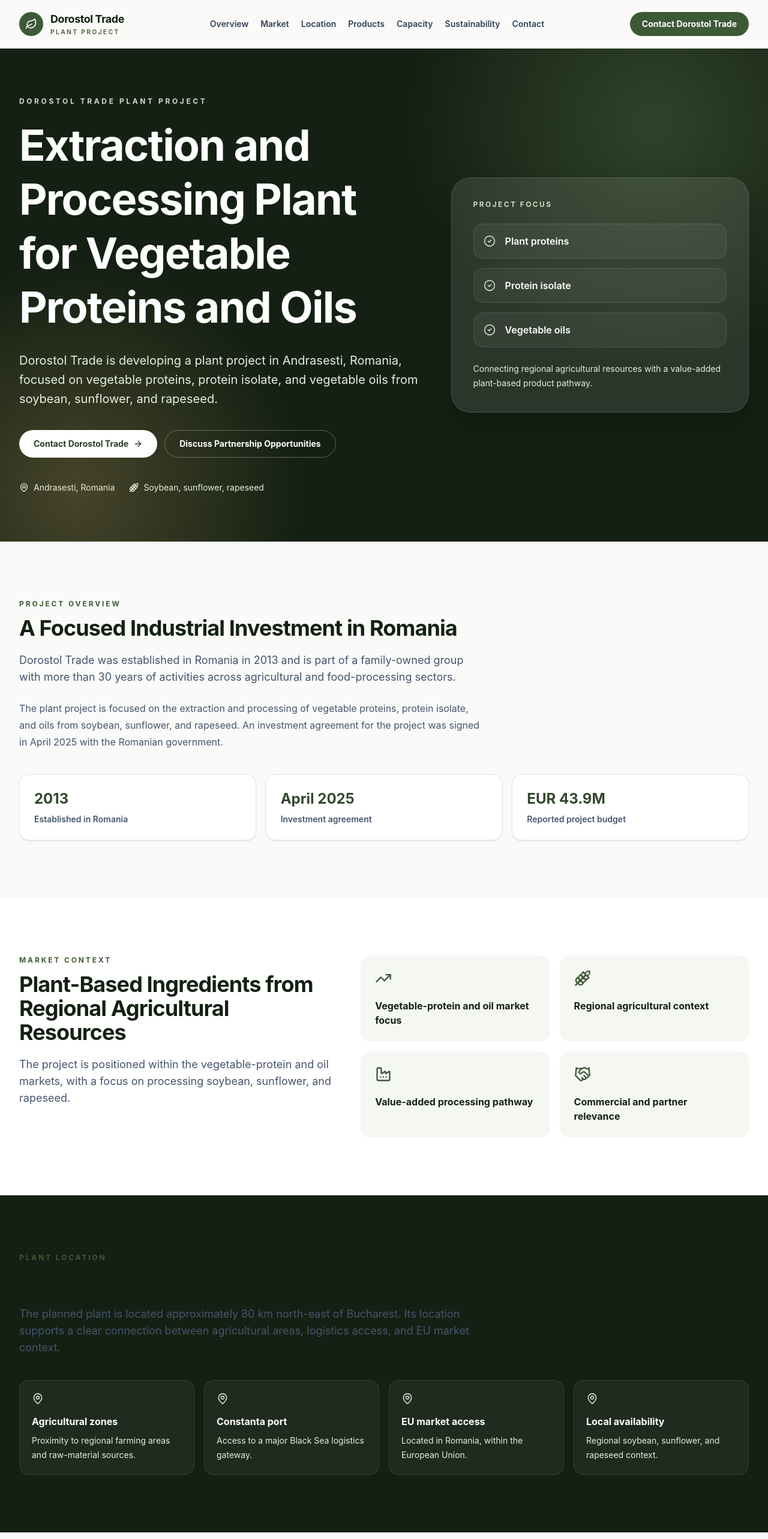
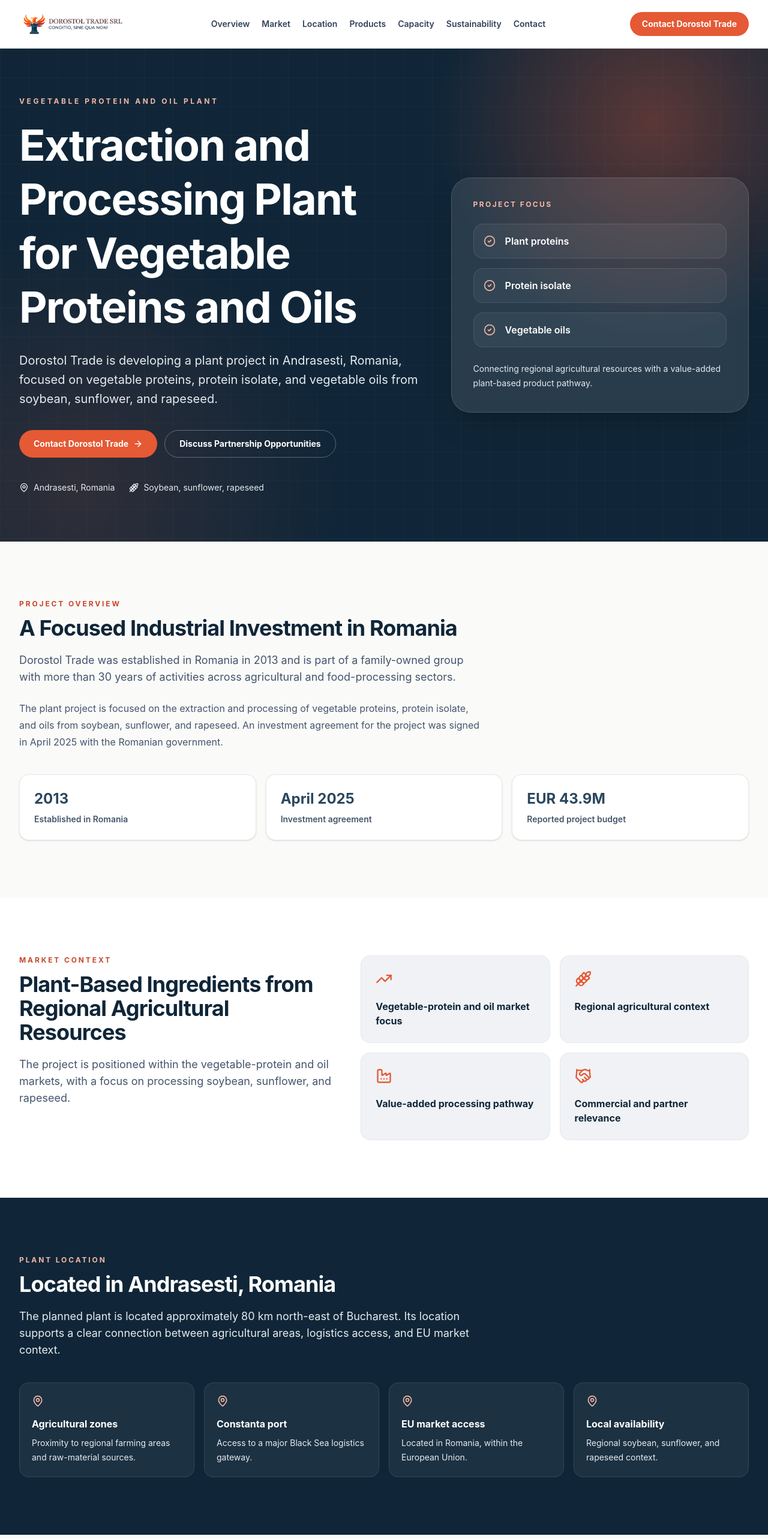
Before and after one commit to GROZILCHO/dorostol_trade_website, a React (Vite) app in the folder dorostol-trade-website/: page / in a window 1280 px wide. Shown: the top 2566 px of the page at 60% size. Built offline with nearby package versions, Linux system fonts and the light colour scheme.

Commit message:
feat: align frontend with Dorostol brand identity

```diff
--- a/dorostol-trade-website/index.html
+++ b/dorostol-trade-website/index.html
@@ -2,7 +2,7 @@
 <html lang="en">
   <head>
     <meta charset="UTF-8" />
-    <link rel="icon" type="image/x-icon" href="/favicon.ico" />
+    <link rel="icon" type="image/png" href="/assets/brand/dorostol-mark.png" />
     <meta name="viewport" content="width=device-width, initial-scale=1.0" />
     <title>Dorostol Trade | Vegetable Protein and Oil Plant Project</title>
     <meta
--- a/dorostol-trade-website/src/App.css
+++ b/dorostol-trade-website/src/App.css
@@ -5,8 +5,8 @@
 body {
   margin: 0;
   min-width: 320px;
-  background: #fafaf9;
-  color: #0f172a;
+  background: #f8faf7;
+  color: #2a2a2a;
   font-family: Inter, ui-sans-serif, system-ui, -apple-system, BlinkMacSystemFont, "Segoe UI", sans-serif;
 }
 
@@ -15,6 +15,6 @@
 }
 
 ::selection {
-  background: #ccddc3;
-  color: #142013;
+  background: #f5b7a5;
+  color: #102638;
 }
--- a/dorostol-trade-website/src/components/layout/Footer.jsx
+++ b/dorostol-trade-website/src/components/layout/Footer.jsx
@@ -1,18 +1,14 @@
-import { Leaf, Mail, Phone } from 'lucide-react'
+import { Mail, Phone } from 'lucide-react'
 
 const Footer = () => (
   <footer className="bg-brand-950 text-white">
     <div className="mx-auto grid max-w-7xl gap-10 px-4 py-12 sm:px-6 md:grid-cols-[1.4fr_1fr] lg:px-8">
       <div>
-        <div className="mb-4 flex items-center gap-3">
-          <span className="flex size-10 items-center justify-center rounded-full bg-white/10">
-            <Leaf className="size-5" aria-hidden="true" />
-          </span>
-          <div>
-            <p className="text-lg font-bold">Dorostol Trade</p>
-            <p className="text-xs font-semibold uppercase tracking-[0.2em] text-brand-200">Plant Project</p>
-          </div>
-        </div>
+        <img
+          src="/assets/brand/dorostol-logo-horizontal-dark.png"
+          alt="Dorostol Trade SRL"
+          className="mb-5 h-auto w-64 max-w-full object-contain"
+        />
         <p className="max-w-xl text-sm leading-7 text-brand-100">
           A planned extraction and processing plant in Andrasesti, Romania, focused on vegetable proteins,
           protein isolate, and vegetable oils from soybean, sunflower, and rapeseed.
@@ -20,7 +16,7 @@
       </div>
 
       <div>
-        <p className="mb-4 text-sm font-bold uppercase tracking-[0.18em] text-brand-200">Contact</p>
+        <p className="mb-4 text-sm font-bold uppercase tracking-[0.18em] text-accent-200">Contact</p>
         <div className="space-y-3 text-sm text-brand-100">
           <a className="flex items-center gap-3 hover:text-white" href="mailto:office@dorostol.trade">
             <Mail className="size-4" aria-hidden="true" /> office@dorostol.trade
@@ -35,7 +31,7 @@
       </div>
     </div>
     <div className="border-t border-white/10 px-4 py-5 text-center text-xs text-brand-200">
-      © {new Date().getFullYear()} Dorostol Trade. All rights reserved.
+      &copy; {new Date().getFullYear()} Dorostol Trade. All rights reserved.
     </div>
   </footer>
 )
--- a/dorostol-trade-website/src/components/layout/Navbar.jsx
+++ b/dorostol-trade-website/src/components/layout/Navbar.jsx
@@ -1,5 +1,5 @@
 import { useState } from 'react'
-import { Leaf, Menu, X } from 'lucide-react'
+import { Menu, X } from 'lucide-react'
 
 const navigation = [
   { name: 'Overview', href: '#overview' },
@@ -15,16 +15,14 @@
   const [isOpen, setIsOpen] = useState(false)
 
   return (
-    <header className="sticky top-0 z-50 border-b border-brand-900/10 bg-stone-50/95 backdrop-blur">
+    <header className="sticky top-0 z-50 border-b border-brand-900/10 bg-white/95 backdrop-blur">
       <nav className="mx-auto flex h-20 max-w-7xl items-center justify-between px-4 sm:px-6 lg:px-8" aria-label="Primary navigation">
-        <a href="#hero" className="flex items-center gap-3" onClick={() => setIsOpen(false)}>
-          <span className="flex size-10 items-center justify-center rounded-full bg-brand-700 text-white">
-            <Leaf className="size-5" aria-hidden="true" />
-          </span>
-          <span>
-            <span className="block text-lg font-bold tracking-tight text-brand-950">Dorostol Trade</span>
-            <span className="block text-[0.65rem] font-semibold uppercase tracking-[0.22em] text-brand-700">Plant Project</span>
-          </span>
+        <a href="#hero" className="flex shrink-0 items-center" onClick={() => setIsOpen(false)}>
+          <img
+            src="/assets/brand/dorostol-logo-horizontal.png"
+            alt="Dorostol Trade SRL"
+            className="h-12 w-auto max-w-[10.5rem] object-contain sm:max-w-[12rem]"
+          />
         </a>
 
         <div className="hidden items-center gap-5 lg:flex">
@@ -35,7 +33,7 @@
           ))}
         </div>
 
-        <a href="#contact" className="hidden rounded-full bg-brand-700 px-5 py-2.5 text-sm font-bold text-white transition hover:bg-brand-800 sm:inline-flex">
+        <a href="#contact" className="hidden rounded-full bg-accent-500 px-5 py-2.5 text-sm font-bold text-white transition hover:bg-accent-600 sm:inline-flex">
           Contact Dorostol Trade
         </a>
 
@@ -52,13 +50,13 @@
       </nav>
 
       {isOpen && (
-        <div id="mobile-navigation" className="border-t border-brand-900/10 bg-stone-50 px-4 py-4 lg:hidden">
+        <div id="mobile-navigation" className="border-t border-brand-900/10 bg-white px-4 py-4 lg:hidden">
           <div className="mx-auto grid max-w-7xl gap-1">
             {navigation.map((item) => (
               <a
                 key={item.href}
                 href={item.href}
-                className="rounded-lg px-3 py-3 text-sm font-semibold text-slate-700 hover:bg-brand-100 hover:text-brand-800"
+                className="rounded-lg px-3 py-3 text-sm font-semibold text-slate-700 hover:bg-brand-50 hover:text-brand-800"
                 onClick={() => setIsOpen(false)}
               >
                 {item.name}
--- a/dorostol-trade-website/src/index.css
+++ b/dorostol-trade-website/src/index.css
@@ -1,15 +1,26 @@
 @import "tailwindcss";
 
 @theme {
-  --color-brand-50: #f5f8f2;
-  --color-brand-100: #e6eee0;
-  --color-brand-200: #ccddc3;
-  --color-brand-500: #638555;
-  --color-brand-600: #4f7043;
-  --color-brand-700: #3e5936;
-  --color-brand-800: #33482e;
-  --color-brand-900: #293b27;
-  --color-brand-950: #142013;
+  --color-brand-50: #f0f2f5;
+  --color-brand-100: #e5ebef;
+  --color-brand-200: #c9d6df;
+  --color-brand-500: #496b82;
+  --color-brand-600: #365b74;
+  --color-brand-700: #2a475e;
+  --color-brand-800: #203b50;
+  --color-brand-900: #183247;
+  --color-brand-950: #102638;
+  --color-accent-100: #fbe1d9;
+  --color-accent-200: #f5b7a5;
+  --color-accent-500: #e55934;
+  --color-accent-600: #c74629;
+  --color-brick-600: #6a3e39;
+  --color-support-50: #f5f8f2;
+  --color-support-100: #e6eee0;
+  --color-support-200: #ccddc3;
+  --color-support-600: #4f7043;
+  --color-support-700: #3e5936;
+  --color-support-950: #142013;
   --color-earth-100: #eee8dc;
   --color-earth-300: #d2c39f;
   --color-earth-500: #a48955;
--- a/dorostol-trade-website/src/pages/Home.jsx
+++ b/dorostol-trade-website/src/pages/Home.jsx
@@ -54,21 +54,22 @@
   'Sustainability claims subject to evidence review',
 ]
 
-const SectionHeading = ({ eyebrow, title, description, center = false }) => (
+const SectionHeading = ({ eyebrow, title, description, center = false, inverted = false }) => (
   <div className={center ? 'mx-auto max-w-3xl text-center' : 'max-w-3xl'}>
-    <p className="mb-3 text-xs font-bold uppercase tracking-[0.24em] text-brand-700">{eyebrow}</p>
-    <h2 className="text-3xl font-bold tracking-tight text-brand-950 sm:text-4xl">{title}</h2>
-    {description && <p className="mt-5 text-base leading-7 text-slate-600 sm:text-lg">{description}</p>}
+    <p className={`mb-3 text-xs font-bold uppercase tracking-[0.24em] ${inverted ? 'text-accent-200' : 'text-accent-600'}`}>{eyebrow}</p>
+    <h2 className={`text-3xl font-bold tracking-tight sm:text-4xl ${inverted ? 'text-white' : 'text-brand-950'}`}>{title}</h2>
+    {description && <p className={`mt-5 text-base leading-7 sm:text-lg ${inverted ? 'text-brand-100' : 'text-slate-600'}`}>{description}</p>}
   </div>
 )
 
 const Home = () => (
   <>
     <section id="hero" className="relative overflow-hidden bg-brand-950 text-white">
-      <div className="absolute inset-0 opacity-35 [background:radial-gradient(circle_at_85%_15%,#638555_0,transparent_32%),radial-gradient(circle_at_10%_90%,#a48955_0,transparent_28%)]" />
+      <div className="absolute inset-0 opacity-35 [background:radial-gradient(circle_at_85%_15%,#e55934_0,transparent_28%),radial-gradient(circle_at_10%_90%,#6a3e39_0,transparent_32%)]" />
+      <div className="absolute inset-0 opacity-20 [background-image:linear-gradient(rgba(255,255,255,0.12)_1px,transparent_1px),linear-gradient(90deg,rgba(255,255,255,0.12)_1px,transparent_1px)] [background-size:48px_48px]" />
       <div className="relative mx-auto grid min-h-[calc(100vh-5rem)] max-w-7xl items-center gap-12 px-4 py-20 sm:px-6 lg:grid-cols-[1.15fr_0.85fr] lg:px-8">
         <div>
-          <p className="mb-5 text-xs font-bold uppercase tracking-[0.3em] text-brand-200">Dorostol Trade Plant Project</p>
+          <p className="mb-5 text-xs font-bold uppercase tracking-[0.3em] text-accent-200">Vegetable Protein and Oil Plant</p>
           <h1 className="max-w-4xl text-4xl font-bold leading-tight tracking-tight sm:text-5xl lg:text-7xl">
             Extraction and Processing Plant for Vegetable Proteins and Oils
           </h1>
@@ -77,7 +78,7 @@
             proteins, protein isolate, and vegetable oils from soybean, sunflower, and rapeseed.
           </p>
           <div className="mt-9 flex flex-col gap-3 sm:flex-row">
-            <a href="#contact" className="inline-flex items-center justify-center gap-2 rounded-full bg-white px-6 py-3 text-sm font-bold text-brand-900 transition hover:bg-brand-100">
+            <a href="#contact" className="inline-flex items-center justify-center gap-2 rounded-full bg-accent-500 px-6 py-3 text-sm font-bold text-white transition hover:bg-accent-600">
               Contact Dorostol Trade <ArrowRight className="size-4" aria-hidden="true" />
             </a>
             <a href="#partners" className="inline-flex items-center justify-center rounded-full border border-white/30 px-6 py-3 text-sm font-bold text-white transition hover:bg-white/10">
@@ -91,11 +92,11 @@
         </div>
 
         <div className="rounded-[2rem] border border-white/15 bg-white/10 p-7 shadow-2xl backdrop-blur sm:p-9">
-          <p className="text-xs font-bold uppercase tracking-[0.2em] text-brand-200">Project Focus</p>
+          <p className="text-xs font-bold uppercase tracking-[0.2em] text-accent-200">Project Focus</p>
           <div className="mt-6 space-y-4">
             {['Plant proteins', 'Protein isolate', 'Vegetable oils'].map((item) => (
               <div key={item} className="flex items-center gap-4 rounded-2xl border border-white/10 bg-white/5 p-4">
-                <CheckCircle2 className="size-5 shrink-0 text-brand-200" />
+                <CheckCircle2 className="size-5 shrink-0 text-accent-200" />
                 <span className="font-semibold">{item}</span>
               </div>
             ))}
@@ -122,7 +123,7 @@
         <div className="mt-10 grid gap-4 md:grid-cols-3">
           {overviewStats.map(([value, label]) => (
             <div key={label} className="rounded-2xl border border-brand-900/10 bg-white p-6 shadow-sm">
-              <p className="text-2xl font-bold text-brand-800">{value}</p>
+              <p className="text-2xl font-bold text-brand-700">{value}</p>
               <p className="mt-2 text-sm font-semibold text-slate-600">{label}</p>
             </div>
           ))}
@@ -144,8 +145,8 @@
             ['Value-added processing pathway', Factory],
             ['Commercial and partner relevance', Handshake],
           ].map(([label, Icon]) => (
-            <div key={label} className="rounded-2xl bg-brand-50 p-6">
-              <Icon className="size-7 text-brand-700" aria-hidden="true" />
+            <div key={label} className="rounded-2xl border border-brand-900/5 bg-brand-50 p-6">
+              <Icon className="size-7 text-accent-500" aria-hidden="true" />
               <p className="mt-5 font-bold text-brand-950">{label}</p>
             </div>
           ))}
@@ -156,6 +157,7 @@
     <section id="location" className="bg-brand-950 py-20 text-white sm:py-24">
       <div className="mx-auto max-w-7xl px-4 sm:px-6 lg:px-8">
         <SectionHeading
+          inverted
           eyebrow="Plant Location"
           title="Located in Andrasesti, Romania"
           description="The planned plant is located approximately 80 km north-east of Bucharest. Its location supports a clear connection between agricultural areas, logistics access, and EU market context."
@@ -163,7 +165,7 @@
         <div className="mt-10 grid gap-4 sm:grid-cols-2 lg:grid-cols-4">
           {locationAdvantages.map(([title, description]) => (
             <div key={title} className="rounded-2xl border border-white/10 bg-white/5 p-5">
-              <MapPin className="size-5 text-brand-200" aria-hidden="true" />
+              <MapPin className="size-5 text-accent-200" aria-hidden="true" />
               <p className="mt-4 font-bold">{title}</p>
               <p className="mt-2 text-sm leading-6 text-brand-100">{description}</p>
             </div>
@@ -183,7 +185,7 @@
         <div className="mt-12 grid gap-5 md:grid-cols-3">
           {products.map(([title, description, Icon]) => (
             <div key={title} className="rounded-3xl border border-brand-900/10 bg-white p-7 shadow-sm">
-              <span className="flex size-12 items-center justify-center rounded-2xl bg-brand-100 text-brand-700">
+              <span className="flex size-12 items-center justify-center rounded-2xl bg-brand-100 text-accent-500">
                 <Icon className="size-6" aria-hidden="true" />
               </span>
               <h3 className="mt-6 text-xl font-bold text-brand-950">{title}</h3>
@@ -221,7 +223,7 @@
           <div className="grid gap-3 sm:grid-cols-2">
             {processFocus.map((item) => (
               <div key={item} className="flex items-center gap-3 rounded-2xl border border-brand-900/10 bg-brand-50 p-4">
-                <CheckCircle2 className="size-5 shrink-0 text-brand-700" aria-hidden="true" />
+                <CheckCircle2 className="size-5 shrink-0 text-accent-500" aria-hidden="true" />
                 <span className="text-sm font-bold text-brand-950">{item}</span>
               </div>
             ))}
@@ -230,19 +232,19 @@
       </div>
     </section>
 
-    <section id="sustainability" className="bg-brand-50 py-20 sm:py-24">
+    <section id="sustainability" className="bg-support-50 py-20 sm:py-24">
       <div className="mx-auto grid max-w-7xl gap-10 px-4 sm:px-6 lg:grid-cols-[1fr_0.9fr] lg:px-8">
         <SectionHeading
           eyebrow="Sustainability & Impact"
           title="Supporting a More Resource-Efficient Plant-Protein Value Chain"
           description="The project is intended to support plant-protein production with a focus on regional agricultural resources. Its sustainability themes include the use of agricultural by-products and support for European and local farming communities."
         />
-        <div className="rounded-3xl bg-brand-900 p-7 text-white">
-          <Leaf className="size-8 text-brand-200" aria-hidden="true" />
+        <div className="rounded-3xl bg-support-950 p-7 text-white">
+          <Leaf className="size-8 text-support-200" aria-hidden="true" />
           <div className="mt-6 space-y-4">
             {sustainabilityPoints.map((item) => (
               <div key={item} className="flex gap-3 text-sm leading-6 text-brand-100">
-                <CheckCircle2 className="mt-0.5 size-4 shrink-0 text-brand-200" aria-hidden="true" />
+                <CheckCircle2 className="mt-0.5 size-4 shrink-0 text-support-200" aria-hidden="true" />
                 <span>{item}</span>
               </div>
             ))}
@@ -253,20 +255,20 @@
 
     <section id="partners" className="bg-earth-100 py-20 sm:py-24">
       <div className="mx-auto max-w-4xl px-4 text-center sm:px-6">
-        <Handshake className="mx-auto size-10 text-brand-700" aria-hidden="true" />
-        <p className="mt-5 text-xs font-bold uppercase tracking-[0.24em] text-brand-700">Partnership Opportunities</p>
+        <Handshake className="mx-auto size-10 text-accent-500" aria-hidden="true" />
+        <p className="mt-5 text-xs font-bold uppercase tracking-[0.24em] text-accent-600">Partnership Opportunities</p>
         <h2 className="mt-3 text-3xl font-bold tracking-tight text-brand-950 sm:text-4xl">Discuss the Dorostol Trade Plant Project</h2>
         <p className="mx-auto mt-5 max-w-3xl leading-7 text-slate-700">
           Dorostol Trade welcomes conversations with commercial partners, investors, financing stakeholders,
           suppliers, buyers, and strategic partners interested in the plant project.
         </p>
-        <a href="#contact" className="mt-8 inline-flex items-center gap-2 rounded-full bg-brand-700 px-6 py-3 text-sm font-bold text-white transition hover:bg-brand-800">
+        <a href="#contact" className="mt-8 inline-flex items-center gap-2 rounded-full bg-accent-500 px-6 py-3 text-sm font-bold text-white transition hover:bg-accent-600">
           Discuss Partnership Opportunities <ArrowRight className="size-4" aria-hidden="true" />
         </a>
       </div>
     </section>
 
-    <section id="contact" className="bg-white py-20 sm:py-24">
+    <section id="contact" className="bg-brand-50 py-20 sm:py-24">
       <div className="mx-auto grid max-w-7xl gap-10 px-4 sm:px-6 lg:grid-cols-[0.9fr_1.1fr] lg:px-8">
         <SectionHeading
           eyebrow="Contact Dorostol Trade"
@@ -274,23 +276,23 @@
           description="For project, commercial, investor, or partnership enquiries, contact Dorostol Trade."
         />
         <div className="grid gap-4 sm:grid-cols-2">
-          <a href="mailto:office@dorostol.trade" className="rounded-2xl border border-brand-900/10 bg-brand-50 p-5 transition hover:border-brand-500">
-            <Mail className="size-5 text-brand-700" aria-hidden="true" />
+          <a href="mailto:office@dorostol.trade" className="rounded-2xl border border-brand-900/10 bg-white p-5 transition hover:border-accent-500">
+            <Mail className="size-5 text-accent-500" aria-hidden="true" />
             <p className="mt-4 text-xs font-bold uppercase tracking-[0.18em] text-brand-700">General email</p>
             <p className="mt-2 font-bold text-brand-950">office@dorostol.trade</p>
           </a>
-          <a href="mailto:atanasov@dorostol.trade" className="rounded-2xl border border-brand-900/10 bg-brand-50 p-5 transition hover:border-brand-500">
-            <Building2 className="size-5 text-brand-700" aria-hidden="true" />
+          <a href="mailto:atanasov@dorostol.trade" className="rounded-2xl border border-brand-900/10 bg-white p-5 transition hover:border-accent-500">
+            <Building2 className="size-5 text-accent-500" aria-hidden="true" />
             <p className="mt-4 text-xs font-bold uppercase tracking-[0.18em] text-brand-700">Radostin Atanasov</p>
             <p className="mt-2 font-bold text-brand-950">atanasov@dorostol.trade</p>
           </a>
-          <a href="tel:+40741130614" className="rounded-2xl border border-brand-900/10 bg-brand-50 p-5 transition hover:border-brand-500">
-            <Phone className="size-5 text-brand-700" aria-hidden="true" />
+          <a href="tel:+40741130614" className="rounded-2xl border border-brand-900/10 bg-white p-5 transition hover:border-accent-500">
+            <Phone className="size-5 text-accent-500" aria-hidden="true" />
             <p className="mt-4 text-xs font-bold uppercase tracking-[0.18em] text-brand-700">Romania</p>
             <p className="mt-2 font-bold text-brand-950">+40 741 130 614</p>
           </a>
-          <a href="tel:+359899015671" className="rounded-2xl border border-brand-900/10 bg-brand-50 p-5 transition hover:border-brand-500">
-            <Globe2 className="size-5 text-brand-700" aria-hidden="true" />
+          <a href="tel:+359899015671" className="rounded-2xl border border-brand-900/10 bg-white p-5 transition hover:border-accent-500">
+            <Globe2 className="size-5 text-accent-500" aria-hidden="true" />
             <p className="mt-4 text-xs font-bold uppercase tracking-[0.18em] text-brand-700">Bulgaria</p>
             <p className="mt-2 font-bold text-brand-950">+359 89 901 5671</p>
           </a>
```
